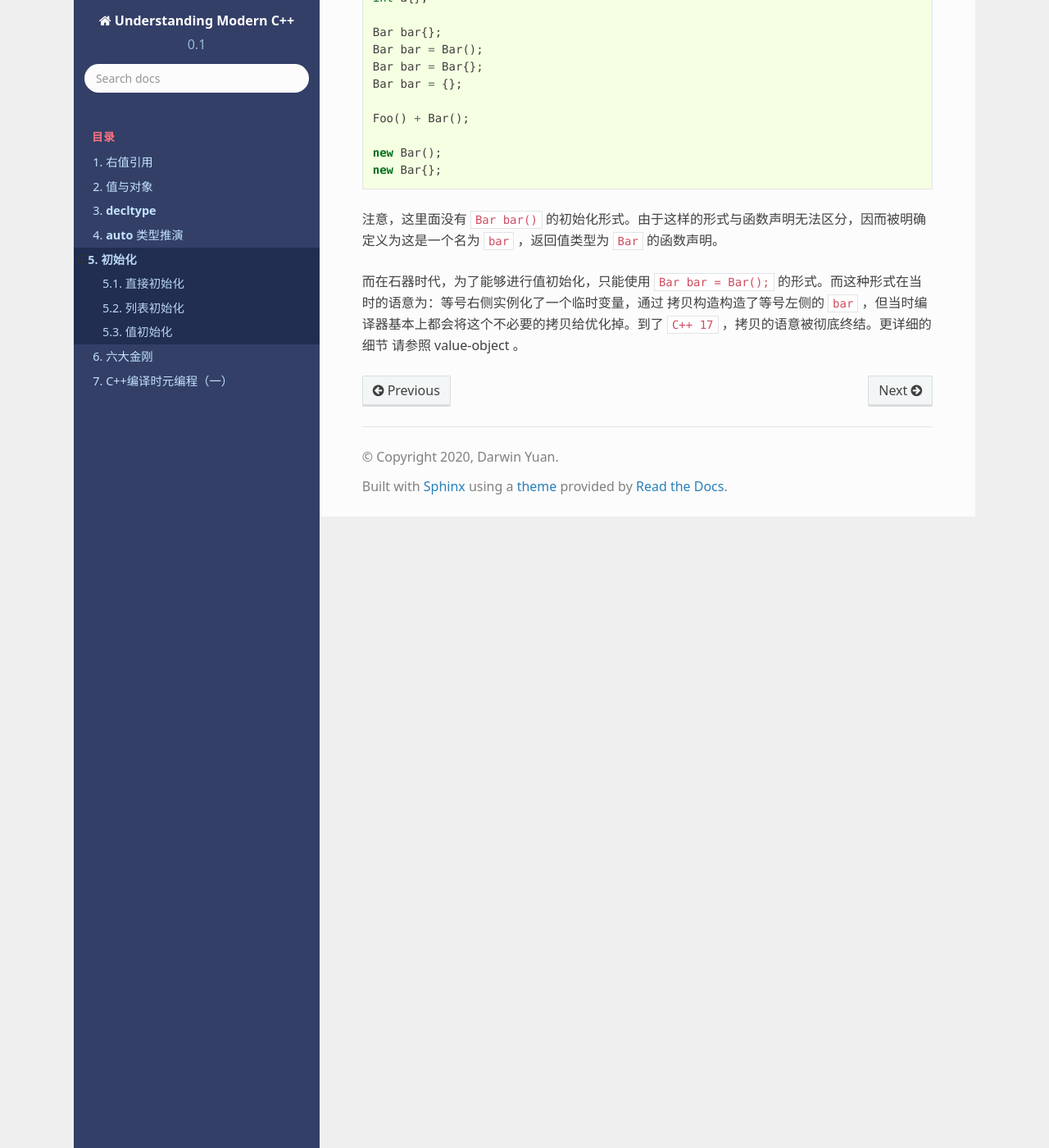
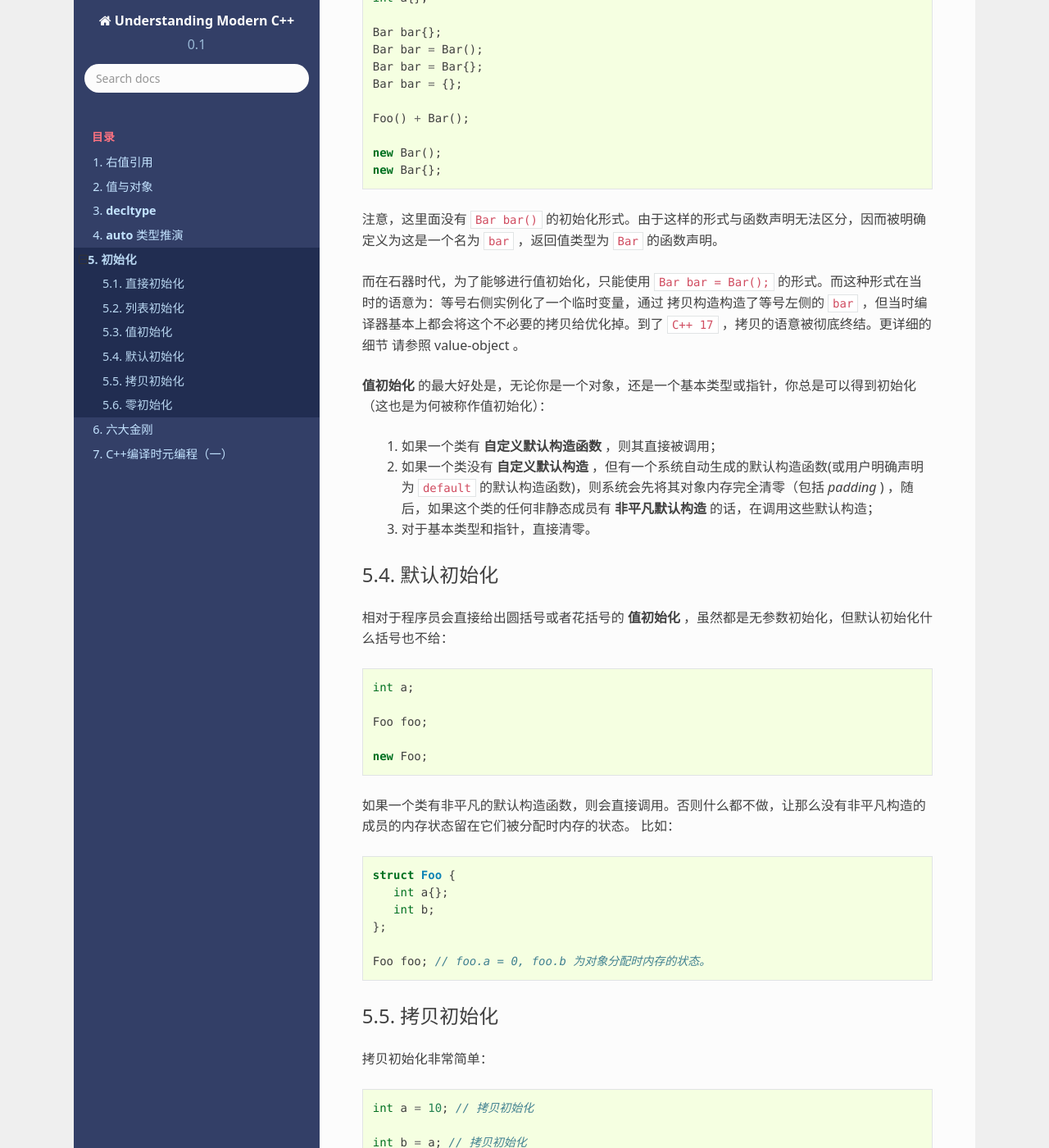
Before and after one commit to godsme/understand_modern_cpp, a Sphinx documentation site: the page built from docs/source/initialization.rst, in a window 1280 px wide and 1400 px high, scrolled down 4305 px. Shown: the whole window at 82% size. Built offline with Sphinx 7.4.7 and the Read the Docs theme 2.0.0, drawn with Linux system fonts in a browser that asks for light colours; formulas are drawn with MathJax 3; some of the changed text lies outside the part shown.

Commit message:
initialization

```diff
--- a/docs/source/initialization.rst
+++ b/docs/source/initialization.rst
@@ -224,3 +224,88 @@
 而在石器时代，为了能够进行值初始化，只能使用 ``Bar bar = Bar();`` 的形式。而这种形式在当时的语意为：等号右侧实例化了一个临时变量，通过
 拷贝构造构造了等号左侧的 ``bar`` ，但当时编译器基本上都会将这个不必要的拷贝给优化掉。到了 ``C++ 17`` ，拷贝的语意被彻底终结。更详细的细节
 请参照 :ref:`value-object` 。
+
+
+**值初始化** 的最大好处是，无论你是一个对象，还是一个基本类型或指针，你总是可以得到初始化（这也是为何被称作值初始化）：
+
+  1. 如果一个类有 **自定义默认构造函数** ，则其直接被调用；
+  2. 如果一个类没有 **自定义默认构造** ，但有一个系统自动生成的默认构造函数(或用户明确声明为 ``default`` 的默认构造函数)，则系统会先将其对象内存完全清零（包括 `padding` ) ，随后，如果这个类的任何非静态成员有 **非平凡默认构造** 的话，在调用这些默认构造；
+  3. 对于基本类型和指针，直接清零。
+
+
+默认初始化
+---------------------
+
+相对于程序员会直接给出圆括号或者花括号的 **值初始化** ，虽然都是无参数初始化，但默认初始化什么括号也不给：
+
+.. code-block:: c++
+
+   int a;
+
+   Foo foo;
+
+   new Foo;
+
+
+如果一个类有非平凡的默认构造函数，则会直接调用。否则什么都不做，让那么没有非平凡构造的成员的内存状态留在它们被分配时内存的状态。 比如：
+
+
+.. code-block:: c++
+
+   struct Foo {
+      int a{};
+      int b;
+   };
+
+   Foo foo; // foo.a = 0, foo.b 为对象分配时内存的状态。
+
+
+拷贝初始化
+--------------------
+
+拷贝初始化非常简单：
+
+.. code-block:: c++
+
+   int a = 10; // 拷贝初始化
+
+   int b = a; // 拷贝初始化
+
+   Foo foo{10};
+
+   Foo foo1 = foo; // 拷贝初始化
+
+
+   auto f(int value) -> int {
+      return value; // 拷贝初始化
+   }
+
+
+   f(a);   // 对参数进行拷贝初始化
+   f(10);  // 对参数进行拷贝初始化
+
+
+请注意，拷贝初始化并不意味着必然发生拷贝，随着历史的车轮滚滚向前，曾经以为属于拷贝语义的表达式，如今早已面目全非。
+
+
+零初始化
+----------------------
+
+零初始化，并非 `C++` 的某种语法形式，而是伴随着其它语法形式的行为定义。比如：
+
+.. code-block:: c++
+
+   static int a;
+
+这样的数据定义，最终必然会被放入 `bss` 数据段，从而在程序加载时，被 `loader` 全部清零。
+
+再比如：
+
+.. code-block:: c++
+
+   int a{};
+
+   int a = {};
+
+
+这事实上是 **值初始化** 的范畴，只不过其结果是清零。
```
